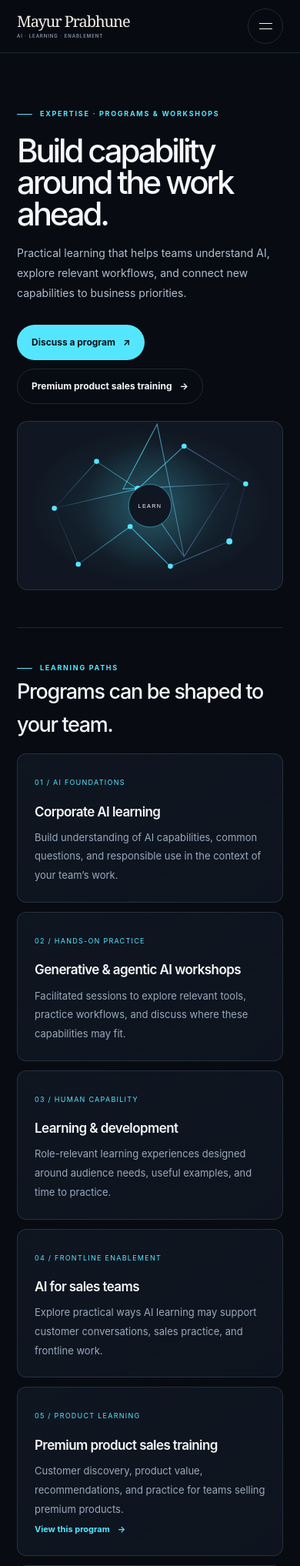
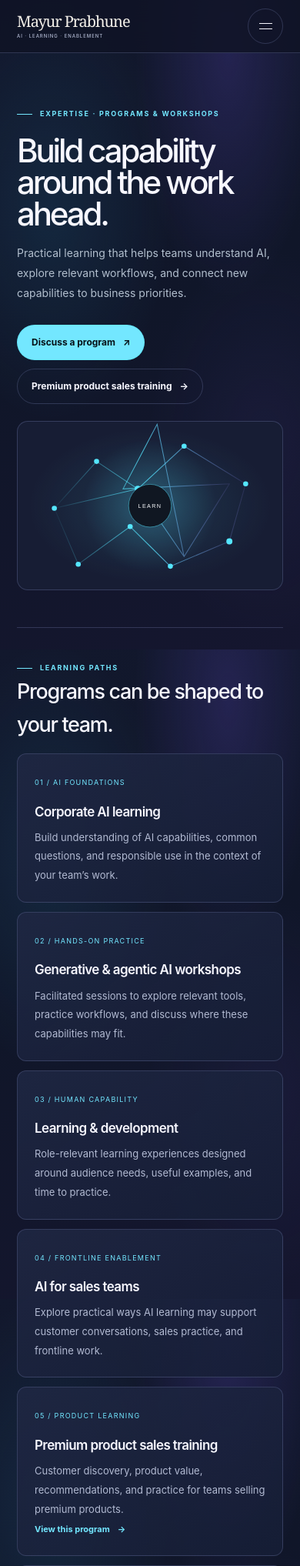
Before and after one commit to mayurprabhune13-jpg/mayurprabhune, a Flask app: page /services in a window 390 px wide. Shown: the top 2035 px of the page at 77% size. Run offline with Flask 3, Linux system fonts and the light colour scheme; parts of the project's set-up code (start-up, migrations or seed data) failed here and were passed over; some libraries are stand-ins or nearby versions.

Commit message:
Fix responsive layout and add cosmic visual polish

```diff
--- a/app/static/css/experience.css
+++ b/app/static/css/experience.css
@@ -425,3 +425,104 @@ a:focus-visible, button:focus-visible, input:focus-visible, textarea:focus-visib
   *, *::before, *::after { scroll-behavior: auto !important; animation-duration: .01ms !important; animation-iteration-count: 1 !important; transition-duration: .01ms !important; }
   .motion-ready .reveal { opacity: 1; transform: none; }
 }
+
+/* Refined responsive pass: the public templates use their own layout system.
+   Keep the visual language luminous while protecting alignment from utility CSS. */
+:root {
+  color-scheme: dark;
+  --ink: #101426;
+  --surface: #171d34;
+  --surface-raised: #202944;
+  --surface-soft: #252d49;
+  --text: #f7f7ff;
+  --muted: #b2bad2;
+  --line: rgba(177, 190, 255, .2);
+  --cyan: #73e7ff;
+  --violet: #b8a2ff;
+  --green: #8af0c0;
+  --gutter: clamp(20px, 5.2vw, 76px);
+}
+
+html { background: #101426; }
+body.site-body {
+  background:
+    radial-gradient(ellipse at 76% 8%, rgba(103, 79, 214, .22), transparent 29%),
+    radial-gradient(ellipse at 17% 32%, rgba(45, 161, 210, .12), transparent 34%),
+    radial-gradient(ellipse at 88% 68%, rgba(87, 73, 173, .1), transparent 31%),
+    linear-gradient(155deg, #12182d 0%, #101629 48%, #15162f 100%);
+  background-attachment: fixed;
+}
+.site-header { background: rgba(16, 20, 38, .84); }
+.section { padding-top: clamp(58px, 7vw, 96px); padding-bottom: clamp(58px, 7vw, 96px); }
+.section--compact { padding-top: clamp(42px, 5vw, 70px); padding-bottom: clamp(42px, 5vw, 70px); }
+
+/* Tailwind's former CDN utility defined `.container` globally. These public
+   page containers deliberately outrank that generic selector in any cached page. */
+main.site-main .container,
+.site-header__inner,
+.site-footer__inner,
+.flash-stack {
+  width: min(var(--container), calc(100% - 2 * var(--gutter)));
+  max-width: var(--container);
+  margin-right: auto;
+  margin-left: auto;
+}
+.hero { min-height: min(690px, calc(100svh - 76px)); }
+.hero::before { background: radial-gradient(ellipse, rgba(105, 120, 230, .2), rgba(53, 178, 224, .06) 36%, transparent 68%); }
+.hero-art__glow { background: radial-gradient(circle, rgba(101, 224, 255, .26), rgba(149, 119, 255, .16) 42%, transparent 72%); animation: cosmic-pulse 10s ease-in-out infinite; }
+.hero-art__grid { opacity: .12; transform: perspective(1200px) rotateX(58deg) scale(1.18) translateY(80px); }
+.neural-orb__core { box-shadow: inset -26px -30px 65px rgba(1, 6, 14, .5), inset 9px 7px 30px rgba(212, 251, 255, .2), 0 0 100px rgba(85, 230, 255, .2), 0 0 150px rgba(155, 140, 255, .1); }
+.orbit-label { border-color: rgba(172, 185, 255, .28); background: rgba(27, 34, 60, .9); }
+.method-card, .social-channel, .social-post, .quote-card { border-color: rgba(177, 190, 255, .18); }
+.method-card { background: linear-gradient(145deg, rgba(31, 39, 67, .9), rgba(22, 30, 54, .86)); }
+.social-channel { background: linear-gradient(145deg, rgba(32, 39, 69, .92), rgba(20, 27, 50, .94)); }
+.social-post { background: linear-gradient(145deg, rgba(39, 48, 80, .96), rgba(25, 33, 59, .98)); }
+.featured-video { background: radial-gradient(ellipse at 90% 0%, rgba(155, 140, 255, .18), transparent 48%), linear-gradient(145deg, #222b4a, #161e38 65%, #252044); }
+.cta-panel { border-color: rgba(123, 205, 255, .32); background: radial-gradient(ellipse at 90% 0%, rgba(85, 230, 255, .2), transparent 55%), radial-gradient(ellipse at 0% 100%, rgba(155, 140, 255, .15), transparent 45%), linear-gradient(125deg, #202b49, #171f39 60%, #242043); }
+.article-content { color: #dbe2f6; }
+.article-content .prose { max-width: 760px; margin: 30px auto; color: #dbe2f6; font-size: 16px; line-height: 1.85; }
+.article-content .prose :is(h2, h3, h4) { margin: 1.7em 0 .6em; color: var(--text); letter-spacing: -.04em; line-height: 1.15; }
+.article-content .prose a { color: var(--cyan); text-decoration: underline; text-underline-offset: 3px; }
+.article-content .prose img { border: 1px solid var(--line); border-radius: 14px; }
+
+@media (max-width: 1024px) {
+  :root { --gutter: clamp(24px, 4.5vw, 48px); }
+  .hero { min-height: unset; padding-top: 58px; padding-bottom: 70px; }
+  .hero-art { min-width: 0; }
+}
+@media (max-width: 900px) {
+  .hero { grid-template-columns: minmax(0, 1fr); gap: 8px; }
+  .hero__copy { max-width: 680px; }
+  .hero__title { max-width: 760px; font-size: clamp(58px, 9.5vw, 82px); }
+  .hero-art { width: min(100%, 620px); min-height: 400px; margin: 0 auto; }
+  .hero-portrait { width: clamp(220px, 34vw, 286px); }
+  .scroll-cue { bottom: 20px; }
+  .expertise-shell { grid-template-columns: 1fr; gap: 24px; }
+  .expertise-rail { position: static; }
+}
+@keyframes cosmic-pulse { 0%, 100% { opacity: .72; scale: .96; } 50% { opacity: 1; scale: 1.04; } }
+@media (max-width: 767px) {
+  :root { --gutter: 22px; }
+  .hero { padding-top: 50px; padding-bottom: 58px; }
+  .hero__title { font-size: clamp(50px, 12vw, 72px); }
+  .hero__intro { max-width: 56ch; }
+  .hero-art { width: 100%; min-height: 365px; margin: 0; overflow: clip; }
+  .hero-portrait { width: clamp(205px, 56vw, 258px); }
+  .orbit-label--one { left: 2%; }
+  .orbit-label--two { right: 2%; }
+  .orbit-label--three { left: 3%; }
+  .hero-art__caption { right: 3%; }
+  .section { padding: 64px 0; }
+  .section-intro { gap: 16px; }
+  .section-heading { font-size: clamp(32px, 8.5vw, 46px); }
+  .social-posts { grid-template-columns: 1fr; }
+  .social-post--wide { grid-column: auto; }
+}
+@media (max-width: 380px) {
+  :root { --gutter: 18px; }
+  .hero__title { font-size: clamp(45px, 13vw, 50px); }
+  .hero-art { min-height: 330px; }
+  .orbit-label { min-width: 108px; max-width: 132px; padding: 9px; font-size: 8px; }
+  .orbit-label--two { right: 0; }
+  .hero-art__caption { max-width: 140px; text-align: right; }
+}
--- a/app/templates/base.html
+++ b/app/templates/base.html
@@ -3,7 +3,7 @@
 <head>
     <meta charset="utf-8">
     <meta name="viewport" content="width=device-width, initial-scale=1">
-    <meta name="theme-color" content="#080b12">
+    <meta name="theme-color" content="#101426">
     {% set seo_title = self.title()|striptags|trim %}
     {% set seo_description = self.meta_description()|striptags|trim %}
     <title>{% block title %}{{ site_settings.seo_title }}{% endblock %} | {{ site_settings.site_name }}</title>
@@ -22,8 +22,6 @@
     <link rel="icon" href="{{ url_for('static', filename='favicon.svg') }}" type="image/svg+xml">
     <link rel="preload" href="{{ url_for('static', filename='css/experience.css') }}" as="style">
     <link rel="stylesheet" href="{{ url_for('static', filename='css/experience.css') }}">
-    {# Keep Tailwind available to legacy content pages until those pages complete their CSS migration. #}
-    <script src="https://cdn.tailwindcss.com?plugins=forms,container-queries"></script>
     {% block styles %}{% endblock %}
     {% block structured_data %}<script type="application/ld+json">
     {{ {
```
